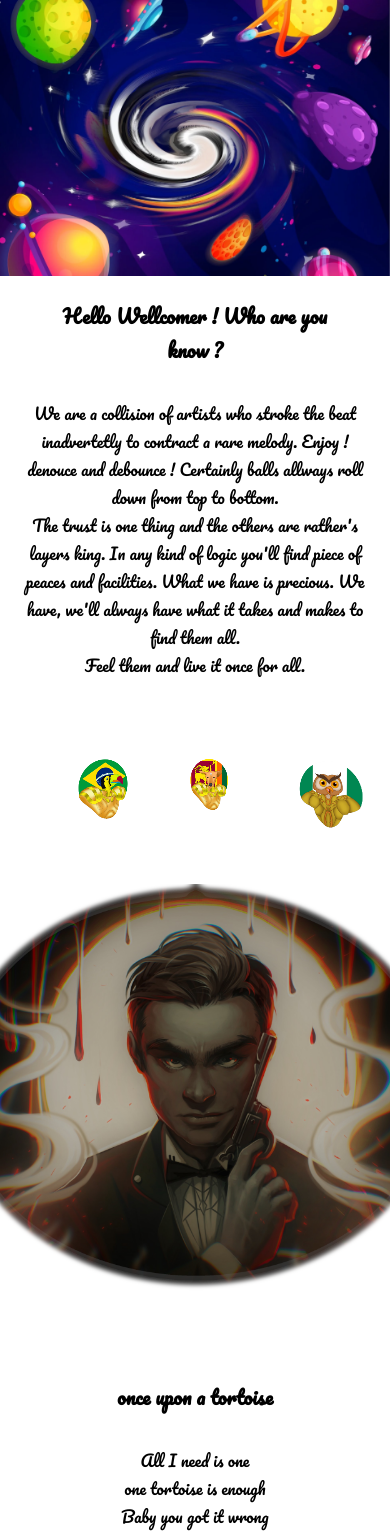
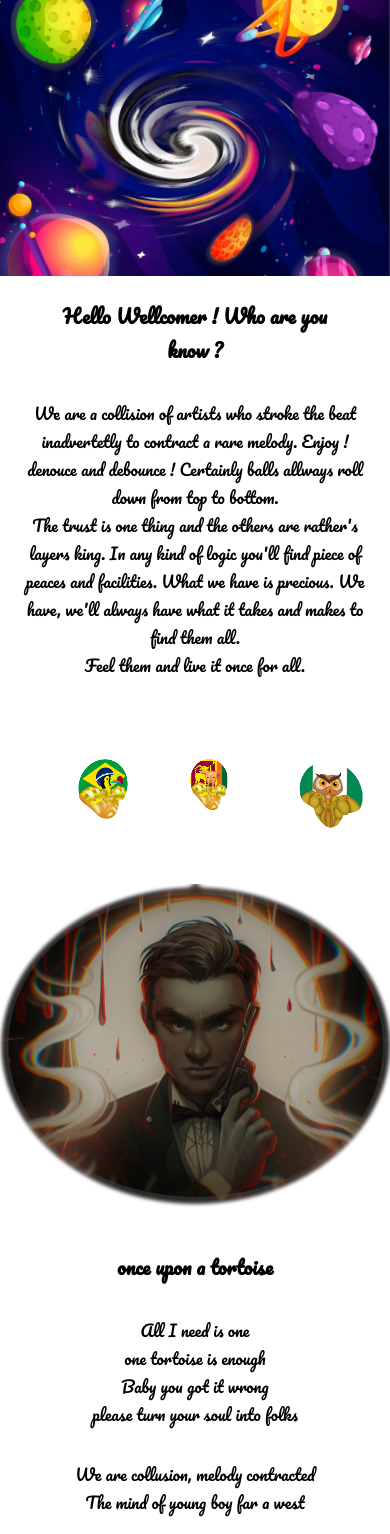
Before and after one commit to onino-js/the-big-project, a React (Create React App) app in the folder source/: page / in a window 390 px wide. Shown: the top 1534 px of the page. Built offline with nearby package versions, Linux system fonts and the light colour scheme.

Commit message:
small layout corrections

```diff
--- a/source/src/pages/Home/Home.tsx
+++ b/source/src/pages/Home/Home.tsx
@@ -137,7 +137,6 @@ const Home = () => {
           It will be good enough will be the Farce
         </p>
       </div>
-      <div className={cx("divider")}>***</div>
       {/* <div>
         <p className="interlude">
           My small channel I love, all begins with the Saints
--- a/source/src/pages/Home/home.module.scss
+++ b/source/src/pages/Home/home.module.scss
@@ -82,6 +82,18 @@ $central-btn-size: 100px;
 
 @media (max-width: 600px) {
   .home {
+    .jb {
+      height: 150px;
+      z-index: -1;
+      display: flex;
+      justify-content: center;
+      img {
+        margin: auto;
+        position: relative;
+        transform: translate(0px, -200px);
+        max-width: 400px;
+      }
+    }
     h3 {
       font-family: "Pacifico", cursive;
       font-size: 1.2rem;
```
Also changed, not shown: 1 other file (tests, documents, lock files or other folders).
